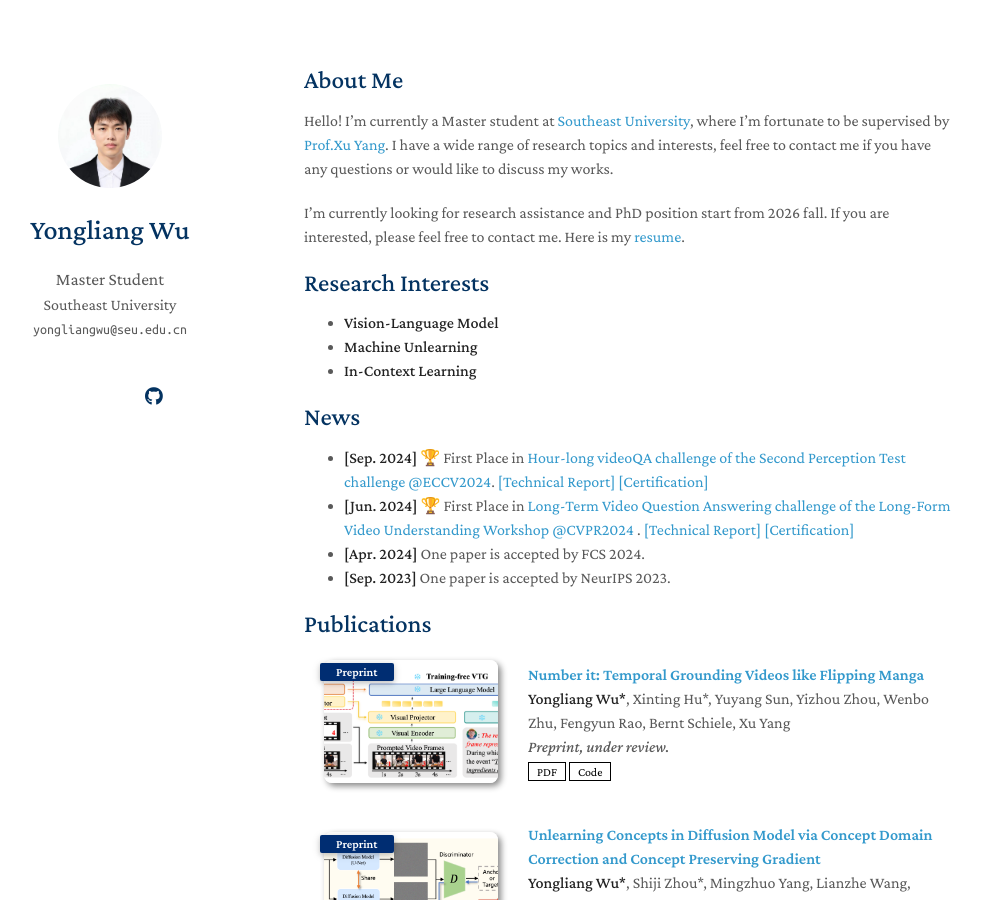
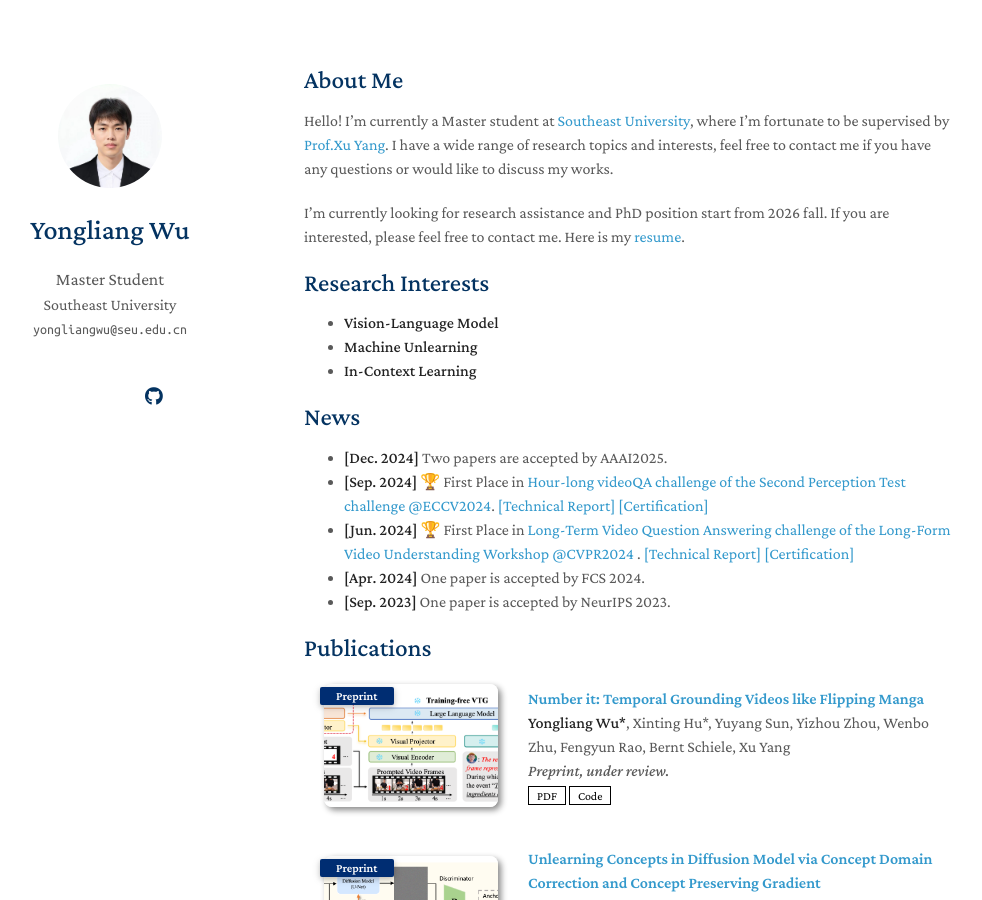
Before and after one commit to yongliang-wu/yongliang-wu.github.io, a Jekyll site: the page built from index.md, in a window 1280 px wide and 900 px high. Shown: the whole window, without its empty margins (166-1148 px from the left). Built offline with Jekyll 4.4.1, drawn with Linux system fonts in a browser that asks for light colours; nearby versions of some CDN libraries; a style sheet for code colours, icons or effects is not loaded; our own code applies the rules of GitHub Pages for plain Markdown files.

Commit message:
Update index.md

```diff
--- a/index.md
+++ b/index.md
@@ -14,6 +14,7 @@
 - **In-Context Learning**
 
 ## News
+- **[Dec. 2024]** Two papers are accepted by AAAI2025.
 - **[Sep. 2024]** 🏆 First Place in [Hour-long videoQA challenge of the Second Perception Test challenge @ECCV2024](https://ptchallenge-workshop.github.io/).
 [\[Technical Report\]](https://drive.google.com/file/d/1R0zpIGfviujEjo7deg5IqmJQaPLxHs5J/view) [\[Certification\]](./assets/img/hourlong.pdf)
 - **[Jun. 2024]** 🏆 First Place in [Long-Term Video Question Answering challenge of the Long-Form Video Understanding Workshop @CVPR2024 ](https://sites.google.com/view/loveucvpr24/track1).
```
